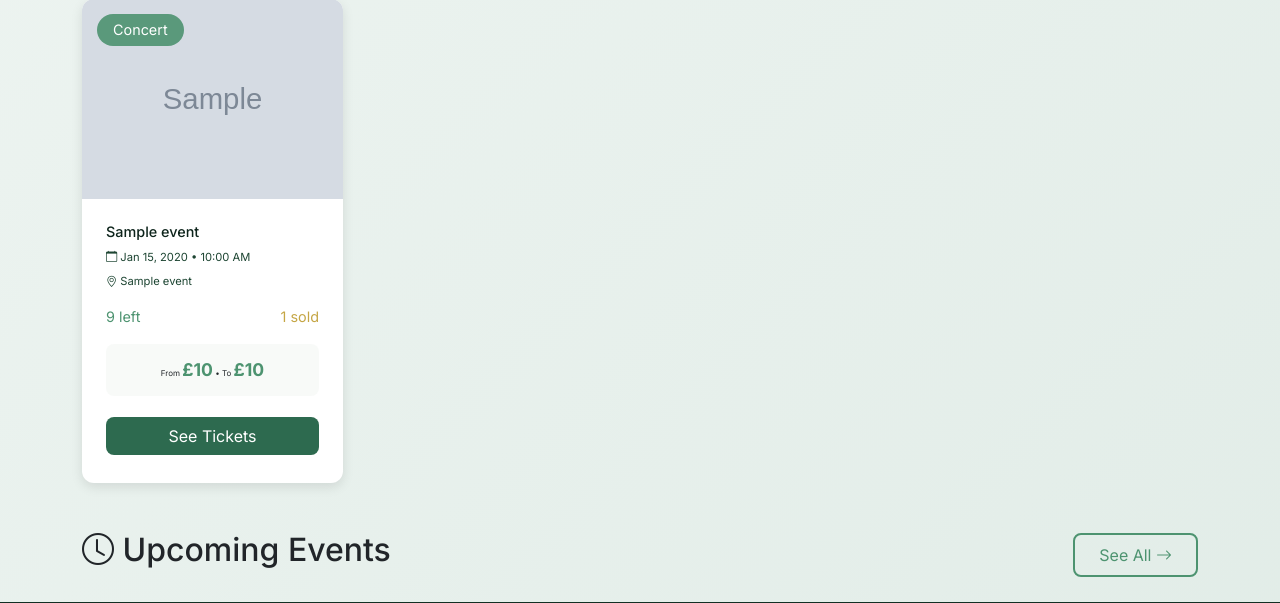
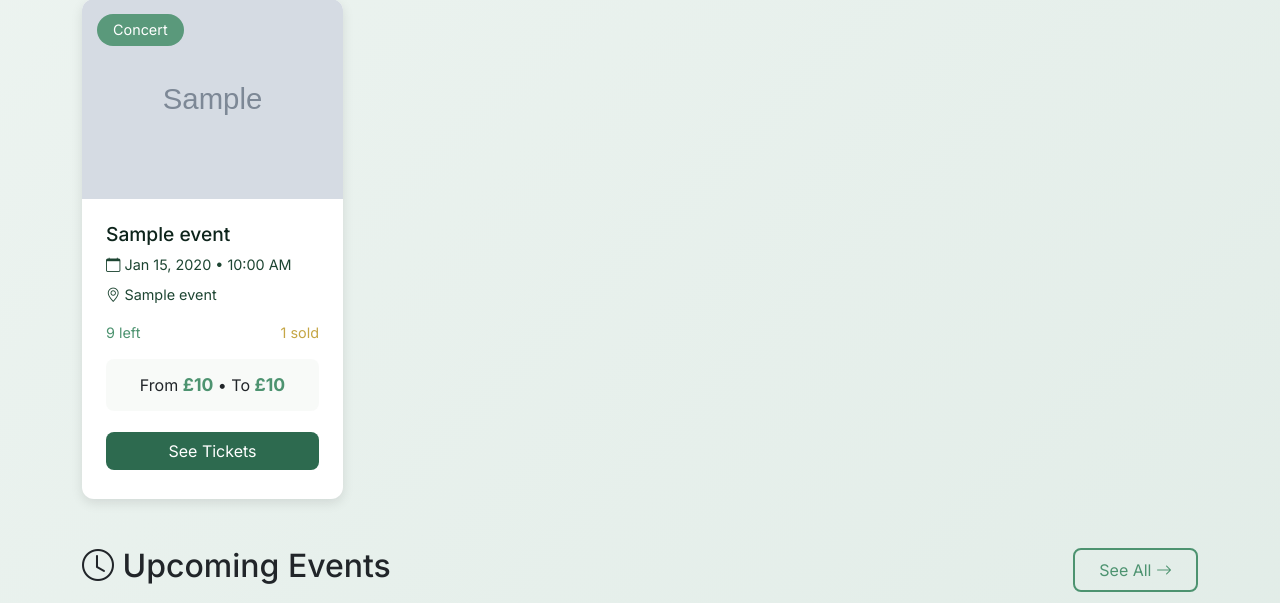
Before and after one commit to Wahid2311/go2sportandmusic, a Django app: page / in a window 1280 px wide. Shown: the part 799-1402 px from the top of the page. Run offline with Django 4.2, Linux system fonts and the light colour scheme; tables that the repository leaves empty hold one stand-in row (values such as "Sample post"); grey boxes marked "Sample" are stand-in pictures.

Commit message:
Update home.html

```diff
--- a/templates/events/home.html
+++ b/templates/events/home.html
@@ -468,13 +468,13 @@
 
 .event-name {
     color: var(--primary-dark);
-    font-size: 0.9rem;
+    font-size: 1.2rem;
     margin-bottom: 0.5rem;
 }
 
 .event-date, .event-venue {
     color: var(--primary-accent);
-    font-size: 0.7rem;
+    font-size: 0.9rem;
     margin-bottom: 0.5rem;
 }
 
@@ -499,7 +499,6 @@
     border-radius: 8px;
     text-align: center;
     margin: 1rem 0;
-    font-size: 0.5rem;
 }
 
 .price {
```
